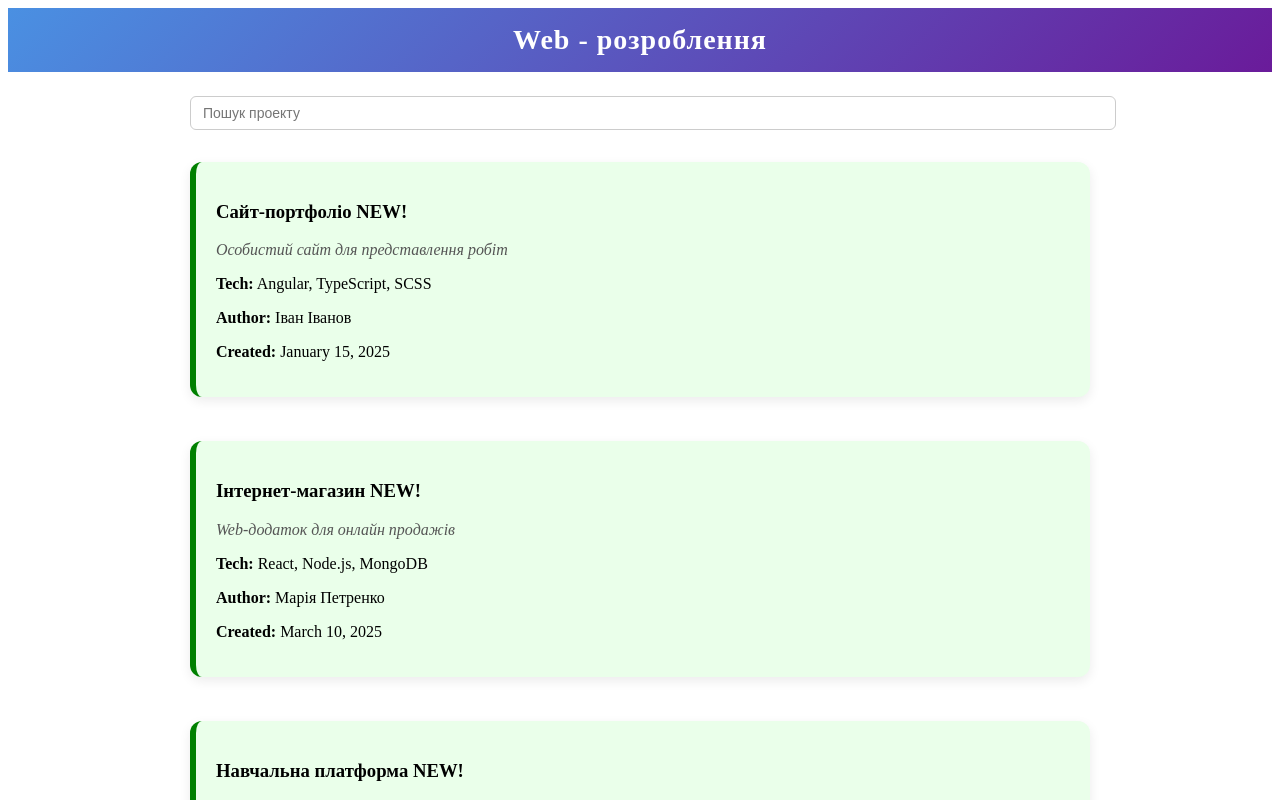
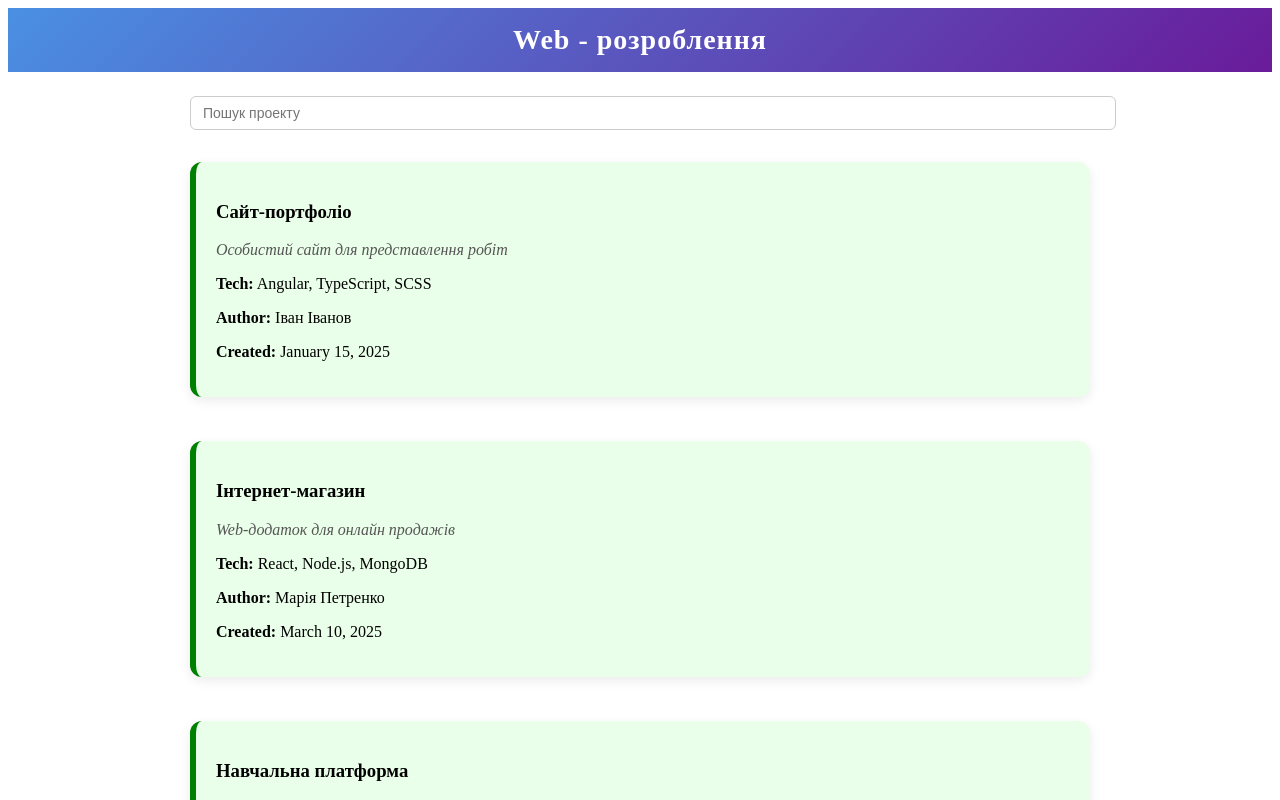
Before and after one commit to Sanek228777/FrontendLab, an Angular app: page / in a window 1280 px wide. Shown: the top 800 px of the page. Built offline with nearby package versions, Linux system fonts and the light colour scheme.

Commit message:
Revert "1"
This reverts commit 976ad47e9500154055bacc905d39d9aa09e6f5c0.

```diff
--- a/src/app/item-card/item-card.html
+++ b/src/app/item-card/item-card.html
@@ -5,11 +5,7 @@
        'outdated': project.createdAt.getFullYear() < 2020
      }">
 
-  <h3>
-    {{ project.name }}
-    <span *ngIf="project.createdAt.getFullYear() >= 2024" class="badge">NEW!</span>
-  </h3>
-
+  <h3>{{ project.name }}</h3>
   <p class="description">{{ project.description }}</p>
   <p><b>Tech:</b> {{ project.technology }}</p>
   <p><b>Author:</b> {{ project.author }}</p>
```
